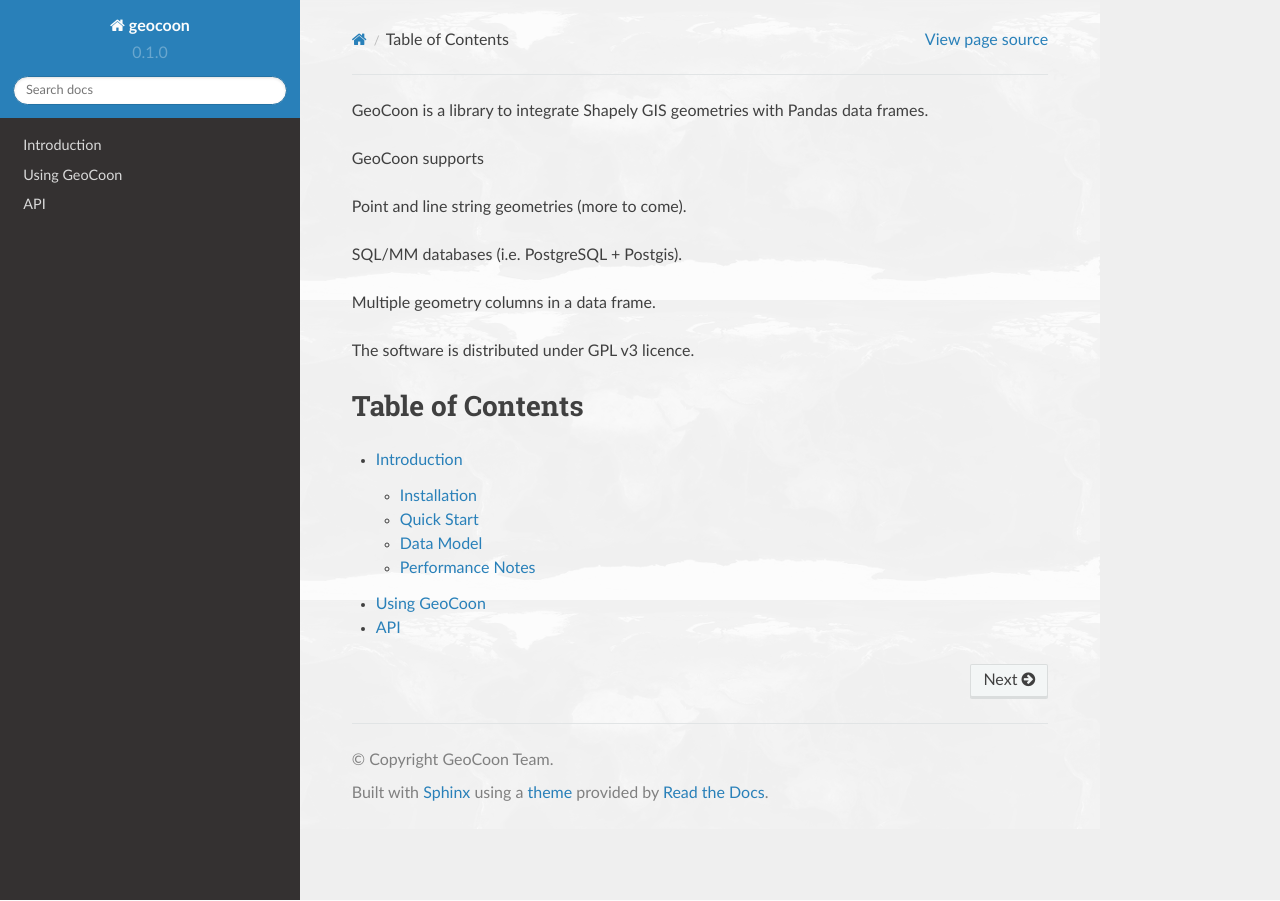
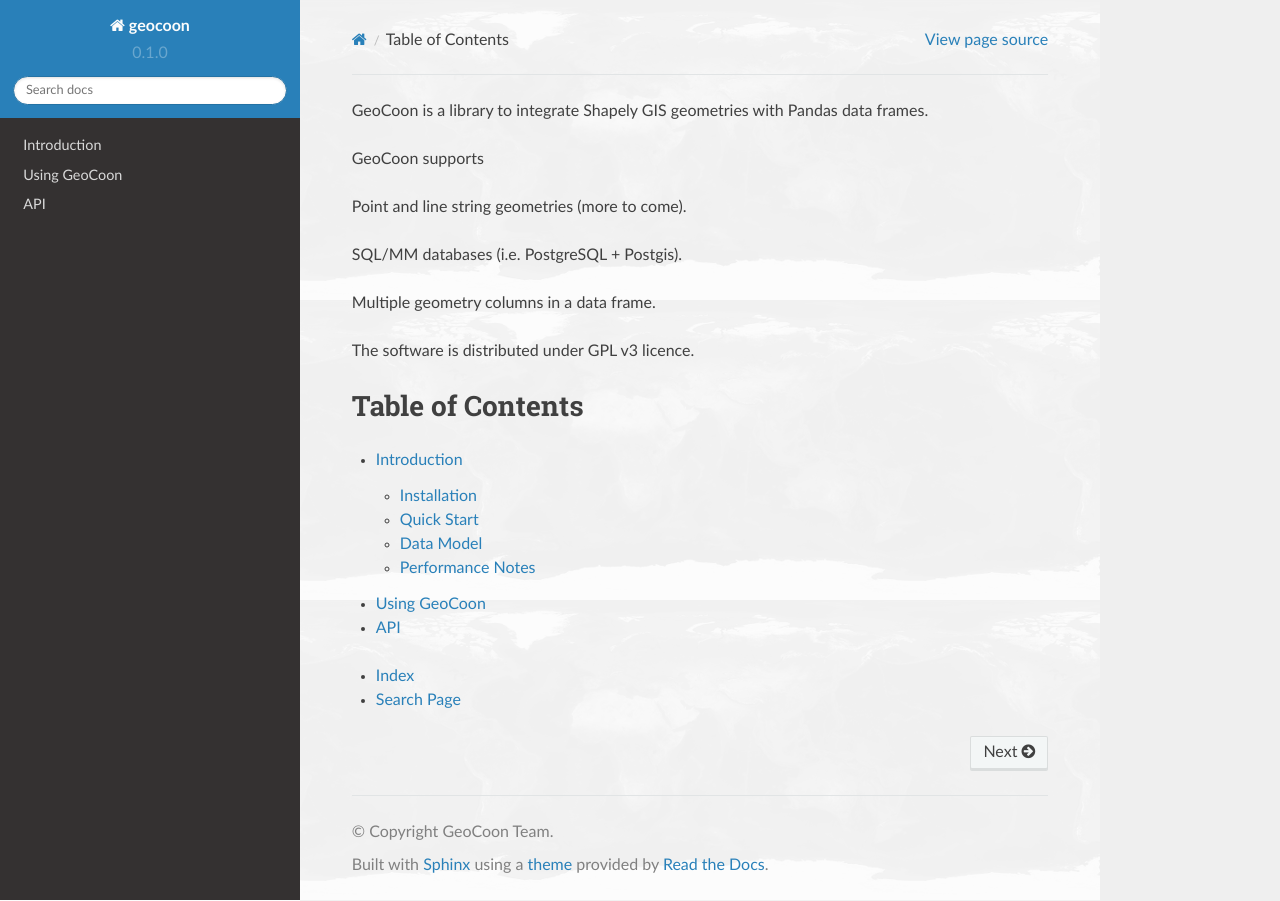
Before and after one commit to wrobell/geocoon, a Sphinx documentation site: the page built from doc/index.rst, in a window 1280 px wide. Built offline with Sphinx 7.4.7 and the Read the Docs theme 2.0.0, drawn with Linux system fonts in a browser that asks for light colours.

Commit message:
- added index and search to main documentation page

```diff
--- a/doc/index.rst
+++ b/doc/index.rst
@@ -19,4 +19,7 @@
    usage
    api
 
+* :ref:`genindex`
+* :ref:`search`
+
 .. vim: sw=4:et:ai
```
